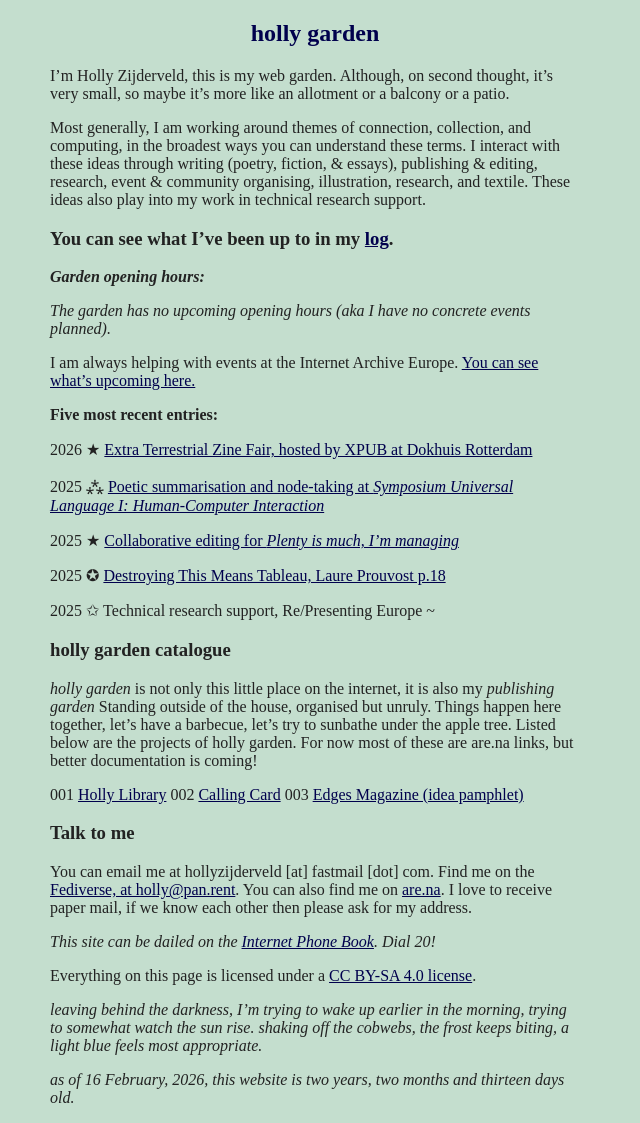
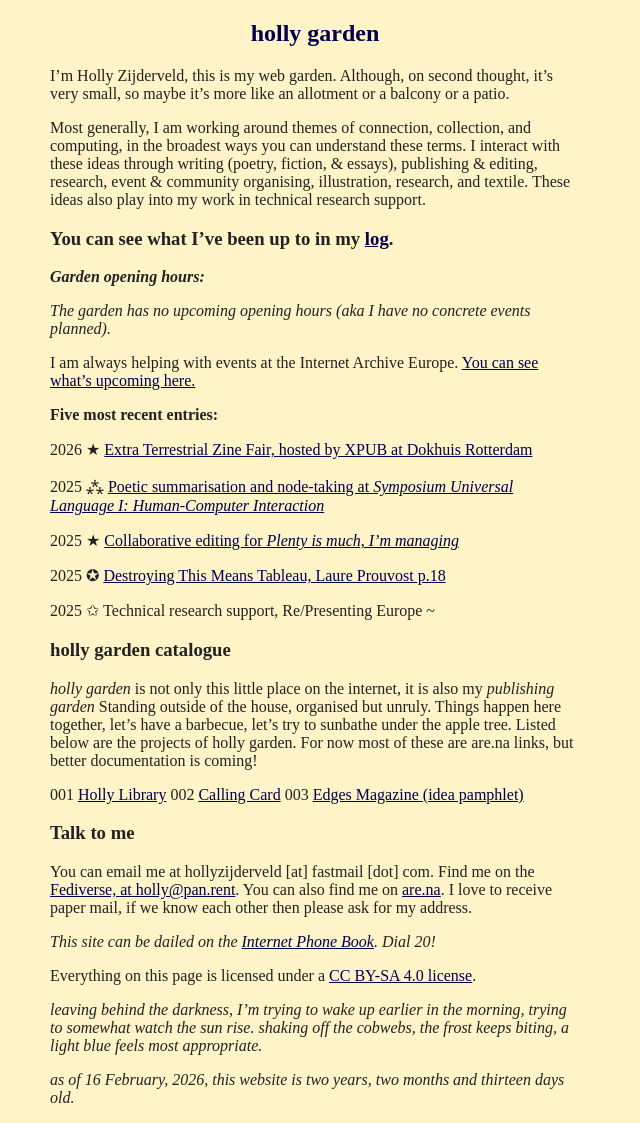
Before and after one commit to hollyz1jderveld/hollyz1jderveld.github.io, a Jekyll site: the page built from index.md, in a window 1280 px wide. Shown: the whole page, without its empty margins (0-640 px from the left). Built offline with Jekyll 4.4.1, drawn with Linux system fonts in a browser that asks for light colours; some web fonts are replaced; Markdown is read by kramdown in place of the engine named in the settings; our own code applies the rules of GitHub Pages for plain Markdown files.

Commit message:
Update style.css

```diff
--- a/assets/css/style.css
+++ b/assets/css/style.css
@@ -1,6 +1,6 @@
 body {
     color:#222222;
-    background-color: #c4dece;
+    background-color: #fff3c8;
     margin-left: 50px;
     margin-right: 700px;
 }
```
